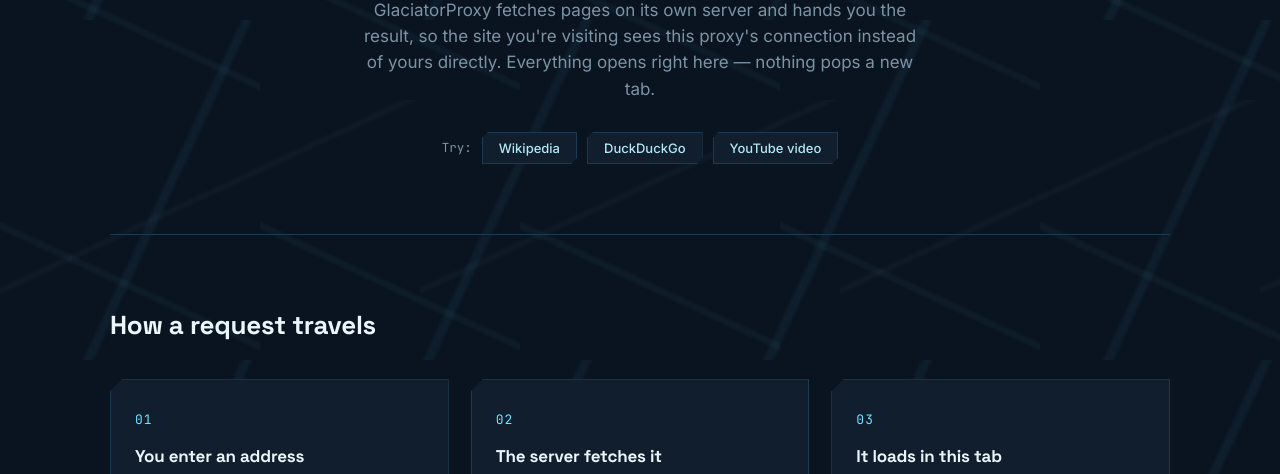
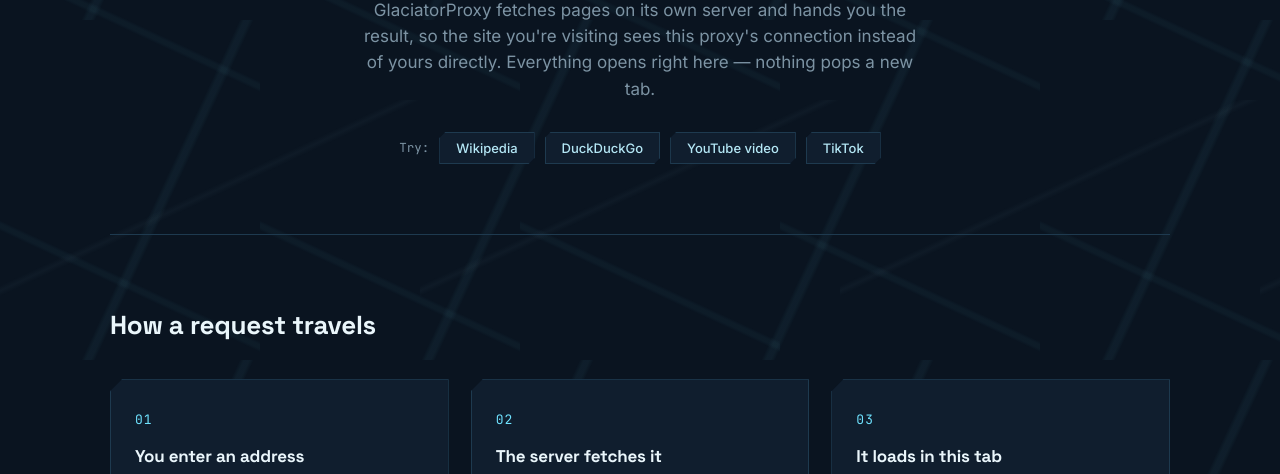
Before and after one commit to jairakshannn-png/glaciatorproxy, a website: page index.html in a window 1280 px wide. Shown: the part 320-794 px from the top of the page. Drawn offline with Linux system fonts and the light colour scheme.

Commit message:
Update index.html

```diff
--- a/index.html
+++ b/index.html
@@ -48,6 +48,7 @@
         <button type="button" class="chip" data-launch="wikipedia.org">Wikipedia</button>
         <button type="button" class="chip" data-launch="duckduckgo.com">DuckDuckGo</button>
         <button type="button" class="chip" data-launch="https://www.youtube.com/watch?v=dQw4w9WgXcQ">YouTube video</button>
+        <button type="button" class="chip" data-launch="www.tiktok.com">TikTok</button>
       </div>
     </section>
 
```
